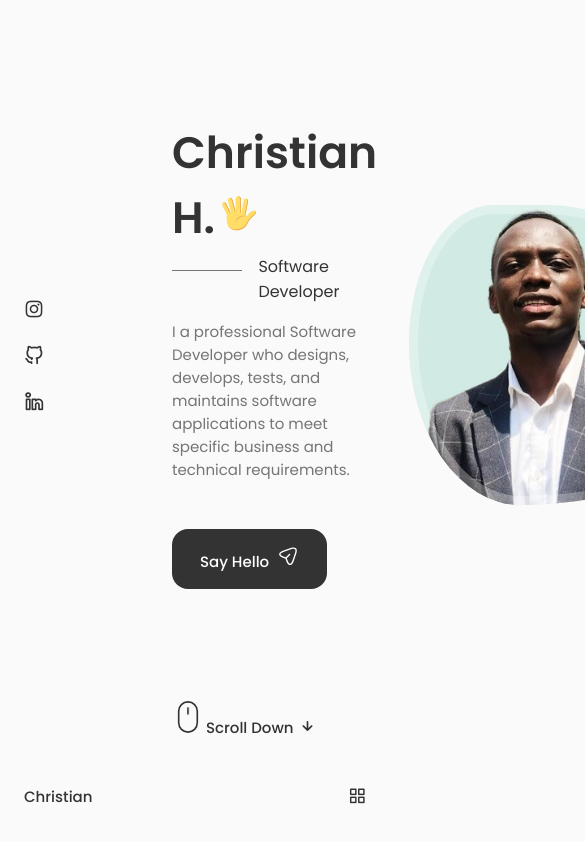
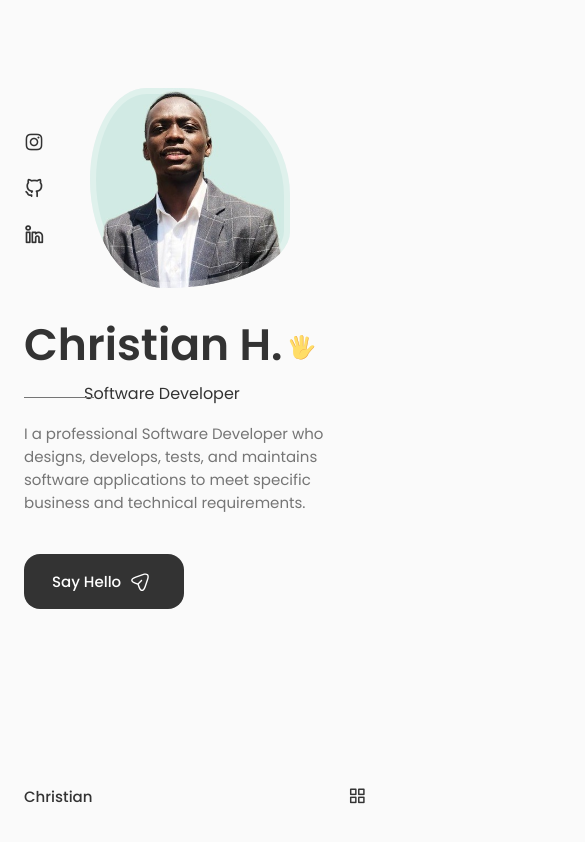
Before and after one commit to christianR15c/modern-portfolio, a React (Create React App) app: page / in a window 390 px wide. Shown: the top 842 px of the page, 585 px wide, since content can reach past the window. Built offline with nearby package versions, Linux system fonts and the light colour scheme.

Commit message:
ft: home section added

```diff
--- a/src/components/home/ScrollDown.jsx
+++ b/src/components/home/ScrollDown.jsx
@@ -1,4 +1,5 @@
 import React from 'react'
+import './home.css'
 
 const ScrollDown = () => {
     return (
--- a/src/components/home/home.css
+++ b/src/components/home/home.css
@@ -55,8 +55,8 @@
 }
 
 .home__description {
-    max-width: 400px;
-    margin-bottom: var(--mb-3);
+    max-width: initial;
+    margin-bottom: var(--mb-2-5);
 }
 
 .home__img {
@@ -90,8 +90,19 @@
     margin-left: 9.25rem;
 }
 
+.home__scroll-button {
+    display: flex;
+    align-items: center;
+}
+
 .wheel {
     animation: scroll 2s ease infinite;
+}
+
+.button-flex {
+    display: flex;
+    width: 160px;
+    align-items: center;
 }
 
 @keyframes scroll {
@@ -104,6 +115,7 @@
     }
 }
 
+
 .home__scroll-name {
     color: var(--title-color);
     font-weight: var(--font-medium);
@@ -115,3 +127,70 @@
     font-size: 1.25rem;
     color: var(--title-color);
 }
+
+/* ===== BREAKPOINTS ====== */
+@media screen and (max-width: 992px) {
+    .home__content {
+        grid-template-columns: 100px repeat(2, 1fr);
+        column-gap: 1.25rem;
+    }
+
+    .home__hand {
+        width: 26px;
+        height: 26px;
+    }
+
+    .home__subtitle {
+        padding-left: 3.75rem;
+        margin-bottom: var(--mb-1);
+    }
+
+    .home__img {
+        width: 250px;
+        height: 250px;
+        box-shadow: inset 0 0 0 8px rgb(255 255 255 / 30%);
+    }
+
+    .home__scroll {
+        margin-left: 7.5rem;
+    }
+}
+
+@media screen and (max-width: 768px) {
+    .home__content {
+        grid-template-columns: 0.5fr 3fr;
+        padding-top: 3.5rem;
+    }
+
+    .home__img {
+        order: initial;
+        justify-self: initial;
+    }
+
+    .home__data {
+        grid-column: 1/3;
+    }
+
+    .home__img {
+        box-shadow: inset 0 0 0 6px rgb(255 255 255 / 30%);
+        width: 200px;
+        height: 200px;
+    }
+
+    .home__scroll {
+        display: none;
+    }
+}
+
+/* for small devices */
+@media screen and (max-width: 350px) {
+    .home__img {
+        width: 180px;
+        height: 180px;
+    }
+
+    .home__hand {
+        width: 22px;
+        height: 22px;
+    }
+}
```
